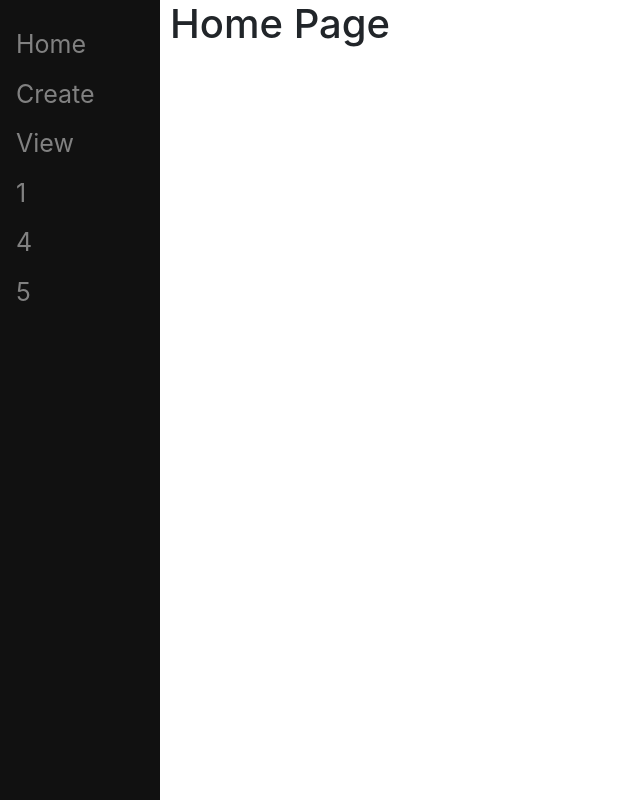
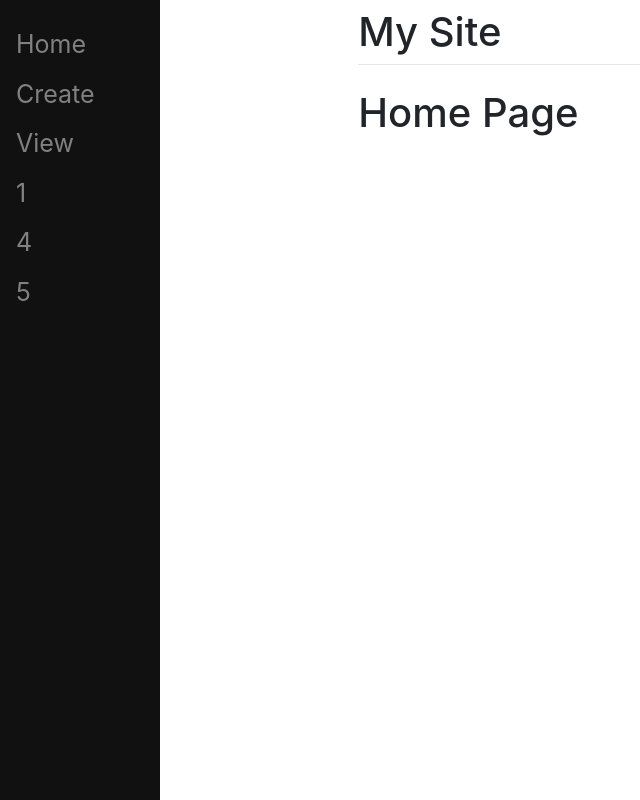
Before and after one commit to ReX342/twt, a Django app: page / in a window 1280 px wide. Shown: the whole page, without its empty margins (0-640 px from the left). Run offline with Django 3.2, Linux system fonts and the light colour scheme; some libraries are stand-ins or nearby versions.

Commit message:
draw a little line under the header

```diff
--- a/mysite/main/templates/main/base.html
+++ b/mysite/main/templates/main/base.html
@@ -52,8 +52,14 @@
     </div>
 
      <div id="content", name="content", class="main">
-        {% block content %}
-        {% endblock %}
+        <div class="row justify-content-center">
+            <div class="col-8">
+                <h1 class="mt-2">My Site</h1>
+                <hr class="mt-0 mb-4">
+                {% block content %}
+                {% endblock %}
+            </div>
+        </div>
     </div>
 
     <script src="https://code.jquery.com/jquery-3.3.1.slim.min.js" integrity="sha384-q8i/X+965DzO0rT7abK41JStQIAqVgRVzpbzo5smXKp4YfRvH+8abtTE1Pi6jizo" crossorigin="anonymous"></script>
```
